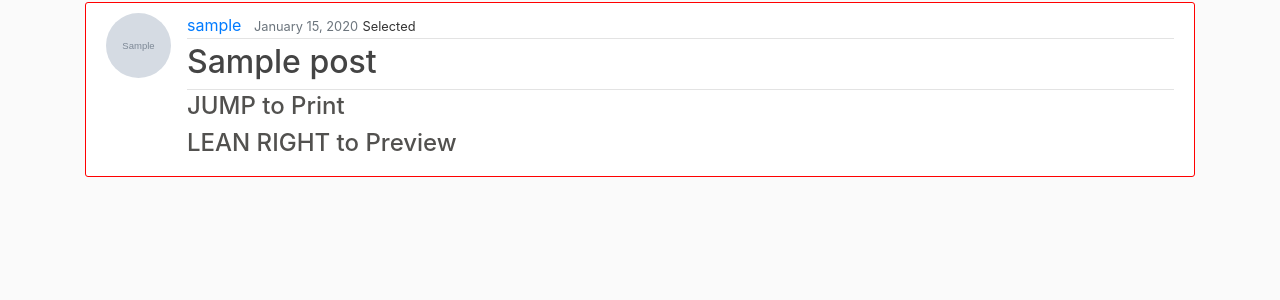
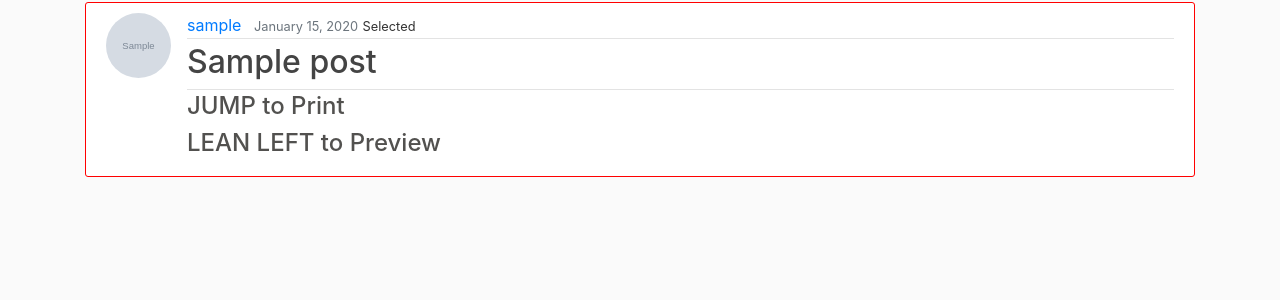
Before and after one commit to hwkiem/pawlessweb, a Django app: a page that uses feed/templates/feed/user_posts.html in a window 1280 px wide. Shown: the part 142-442 px from the top of the page. Run offline with Django 3.2, Linux system fonts and the light colour scheme; tables that the repository leaves empty hold one stand-in row (values such as "Sample post"); grey boxes marked "Sample" are stand-in pictures; some libraries are stand-ins or nearby versions.

Commit message:
modified client commands

```diff
--- a/feed/templates/feed/user_posts.html
+++ b/feed/templates/feed/user_posts.html
@@ -23,7 +23,7 @@
     </h2>
     <div class="article-footer">
       <h4>JUMP to Print</h4>
-      <h4>LEAN RIGHT to Preview</h4>
+      <h4>LEAN LEFT to Preview</h4>
     </div>
   </div>
 </article>
```
